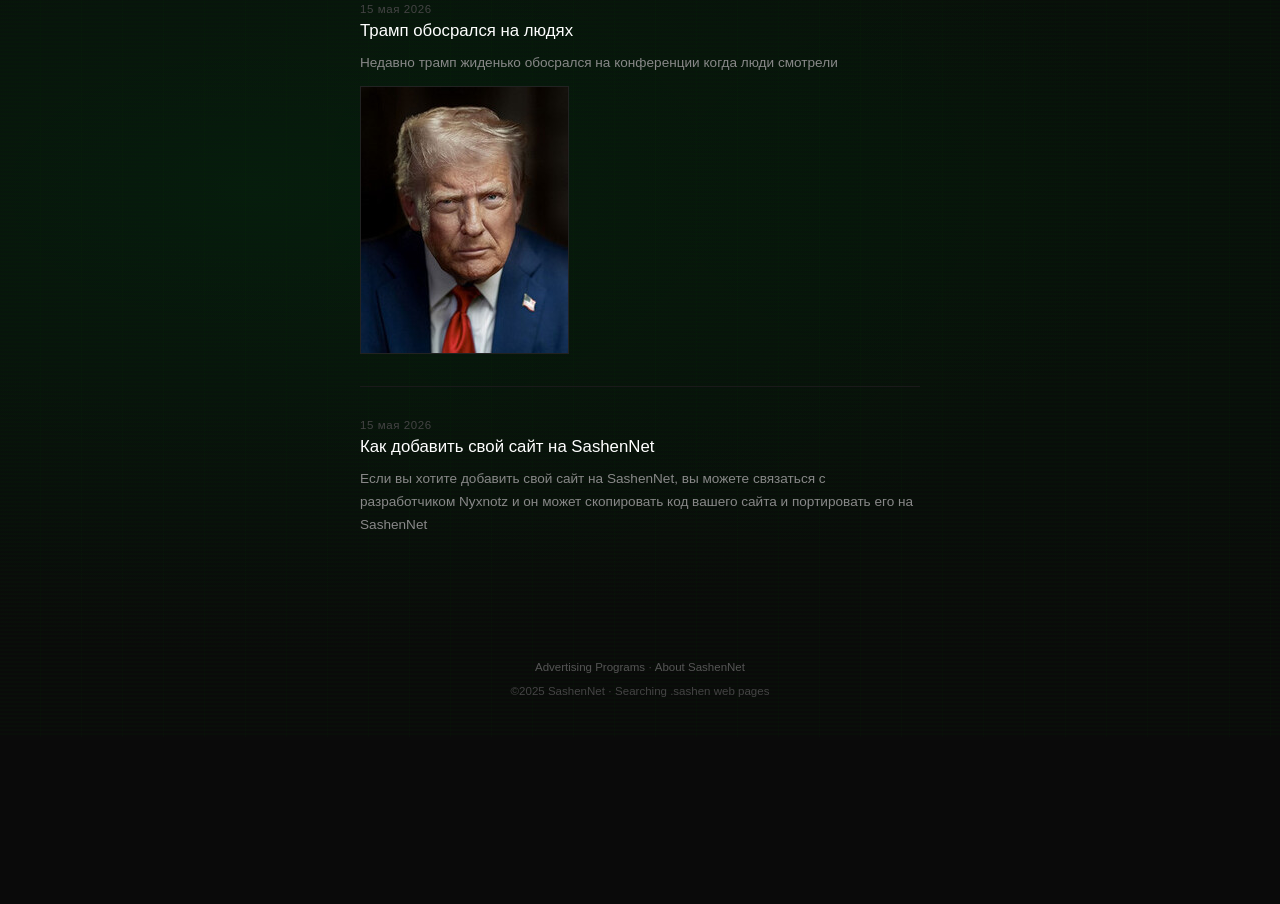
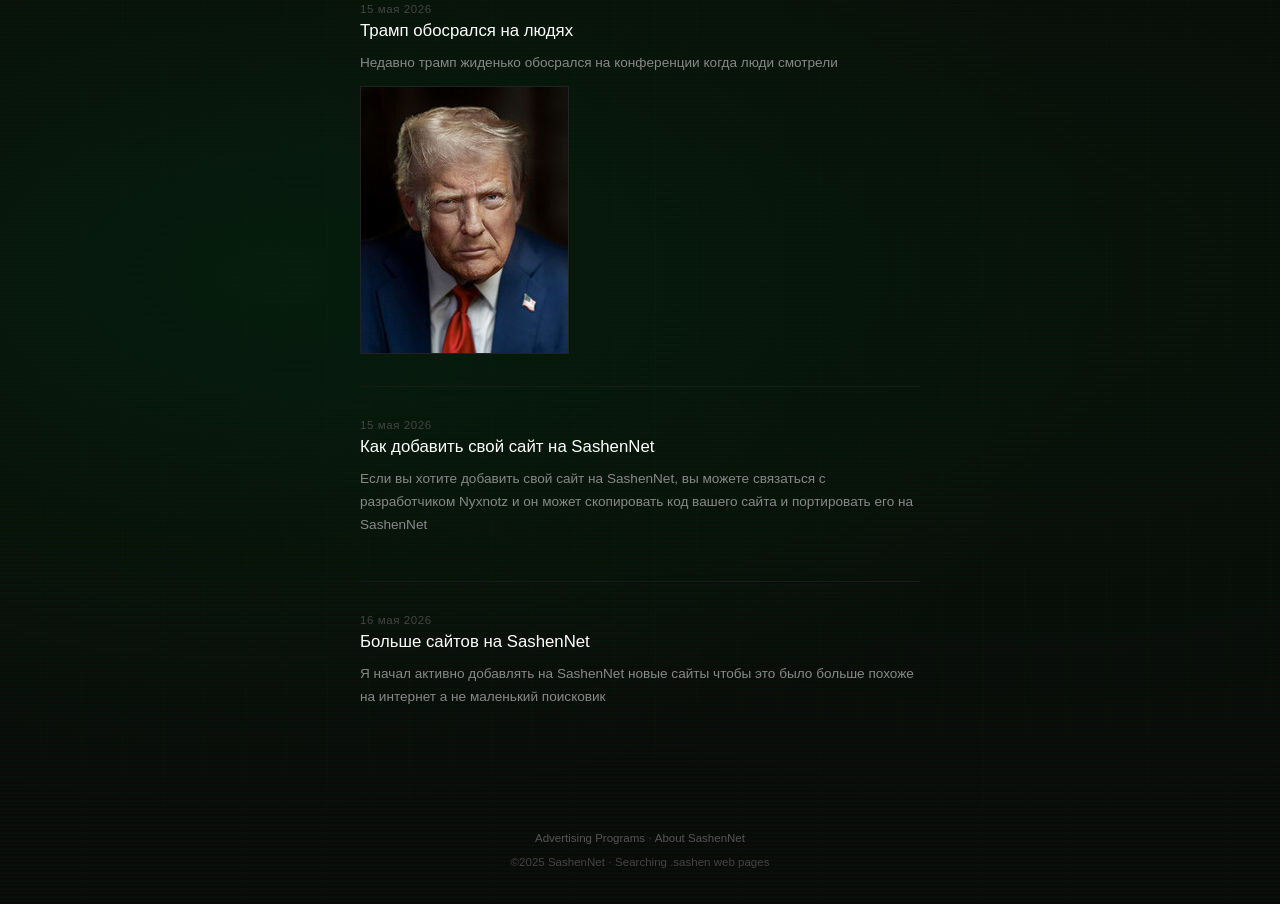
Before and after one commit to Nyxnotz/SashenNet, a plain HTML site: page sites/news.sashen/index.html in a window 1280 px wide. Shown: the part 358-1262 px from the top of the page. Before the commit the page ends 1095 px from the top, so only its background shows below. Drawn offline with Linux system fonts and the light colour scheme.

Commit message:
Update index.html

```diff
--- a/sites/news.sashen/index.html
+++ b/sites/news.sashen/index.html
@@ -117,6 +117,12 @@
       <div class="post-text">Если вы хотите добавить свой сайт на SashenNet, вы можете связаться с разработчиком Nyxnotz и он может скопировать код вашего сайта и портировать его на SashenNet</div>
     </div>
 
+    <div class="post">
+      <div class="post-date">16 мая 2026</div>
+      <div class="post-title">Больше сайтов на SashenNet</div>
+      <div class="post-text">Я начал активно добавлять на SashenNet новые сайты чтобы это было больше похоже на интернет а не маленький поисковик</div>
+    </div>
+
     <!-- POSTS END -->
 
   </div>
```
